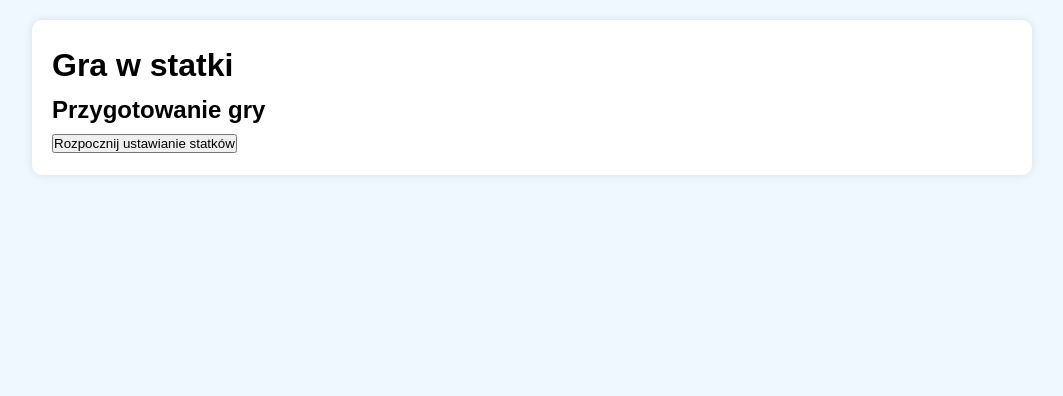
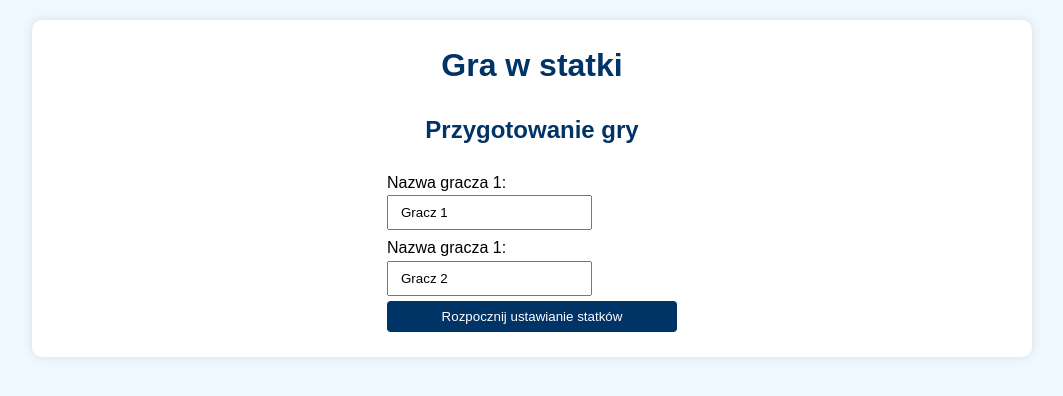
Before and after one commit to sum-projects/ships, a PHP site: page / in a window 1280 px wide. Shown: the top 396 px of the page, without its empty margins (108-1171 px from the left). Run offline with PHP 8.4, Linux system fonts and the light colour scheme.

Commit message:
Players name

```diff
--- a/index.html
+++ b/index.html
@@ -12,7 +12,17 @@
 
         <div id="setup-screen">
             <h2>Przygotowanie gry</h2>
-            <button id="start-setup-btn">Rozpocznij ustawianie statków</button>
+            <div class="player-setup">
+                <div class="form-control">
+                    <label for="player1-name">Nazwa gracza 1:</label>
+                    <input type="text" id="player1-name" value="Gracz 1">
+                </div>
+                <div class="form-control">
+                    <label for="player2-name">Nazwa gracza 1:</label>
+                    <input type="text" id="player2-name" value="Gracz 2">
+                </div>
+                <button id="start-setup-btn">Rozpocznij ustawianie statków</button>
+            </div>
         </div>
 
         <div class="hidden" id="placement-screen">
--- a/script.js
+++ b/script.js
@@ -1,11 +1,32 @@
+// Screens
 const setupScreen = document.querySelector('#setup-screen');
 const placementScreen = document.querySelector('#placement-screen');
 const gameScreen = document.querySelector('#game-screen');
 
+// Buttons
 const startSetupBtn = document.querySelector('#start-setup-btn');
 const confirmPlacementBtn = document.querySelector('#confirm-placement-btn');
 
+// Inputs
+const player1NameInput = document.querySelector('#player1-name');
+const player2NameInput = document.querySelector('#player2-name');
+
+// State
+const state = {
+    players: [
+        {
+            name: 'Gracz 1'
+        },
+        {
+            name: 'Gracz 2'
+        }
+    ]
+};
+
 startSetupBtn.addEventListener('click', () => {
+    state.players[0].name = player1NameInput.value;
+    state.players[1].name = player2NameInput.value;
+
     setupScreen.classList.add('hidden');
     placementScreen.classList.remove('hidden');
 });
--- a/style.css
+++ b/style.css
@@ -9,6 +9,34 @@ body {
     line-height: 1.6;
     background-color: #f0f8ff;
     padding: 20px;
+}
+
+h1, h2 {
+    text-align: center;
+    margin-bottom: 20px;
+    color: #003366;
+}
+
+input, button {
+    padding: 8px 12px;
+    margin: 0 5px 5px 5px;
+}
+
+label {
+    margin-left: 5px;
+}
+
+button {
+    background-color: #003366;
+    color: #ffffff;
+    border: none;
+    border-radius: 4px;
+    cursor: pointer;
+    transition: background-color 0.3s;
+}
+
+button:hover {
+    background-color: #004c99;
 }
 
 .container {
@@ -23,3 +51,11 @@ body {
 .hidden {
     display: none;
 }
+
+/* Player setup */
+.player-setup {
+    display: flex;
+    flex-direction: column;
+    max-width: 300px;
+    margin: 0 auto;
+}
```
